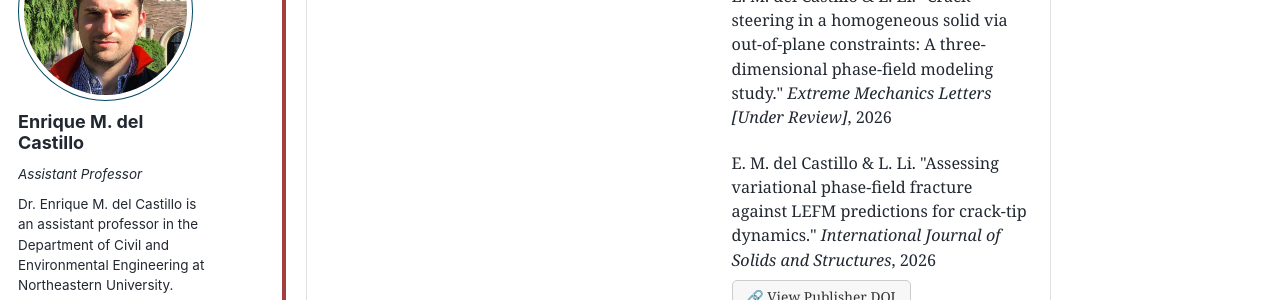
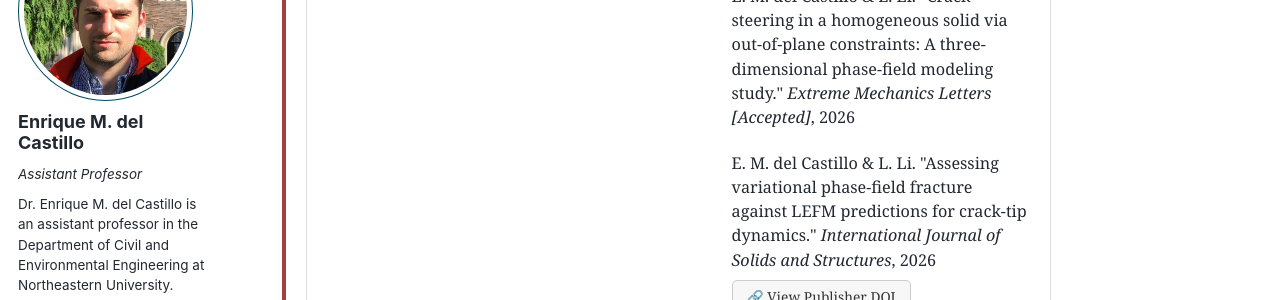
Before and after one commit to emdc19/emdcwebsite, a Jekyll site: the page built from _pages/year-archive.html, in a window 1280 px wide and 900 px high, scrolled down 10815 px. Shown: the part 178-478 px from the top of the window. Built offline with Jekyll 4.4.1, drawn with Linux system fonts in a browser that asks for light colours; some web fonts are replaced; a script that is not in the unit is left out.

Commit message:
Update year-archive.html

```diff
--- a/_pages/year-archive.html
+++ b/_pages/year-archive.html
@@ -271,7 +271,7 @@ the 2018 caldera collapse at the Kīlauea Volcano, HI." <em>Journal of Geophysic
       <div class="research-card__pubs">
         <strong>Relevant Publications:</strong>
         E. M. del Castillo & L. Li. "Crack steering in a homogeneous solid via out-of-plane constraints:
-A three-dimensional phase-field modeling study." <em>Extreme Mechanics Letters [Under Review]</em>, 2026
+A three-dimensional phase-field modeling study." <em>Extreme Mechanics Letters [Accepted]</em>, 2026
         <br>
           </p>
          </p>
```
